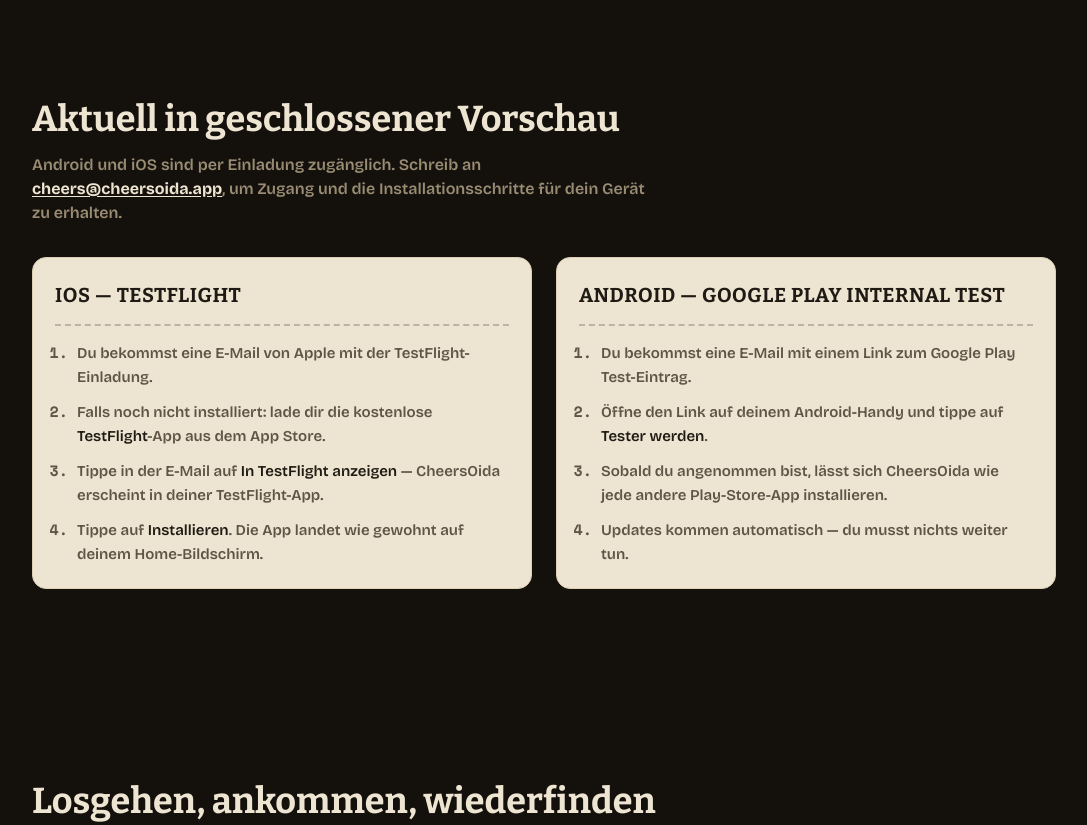
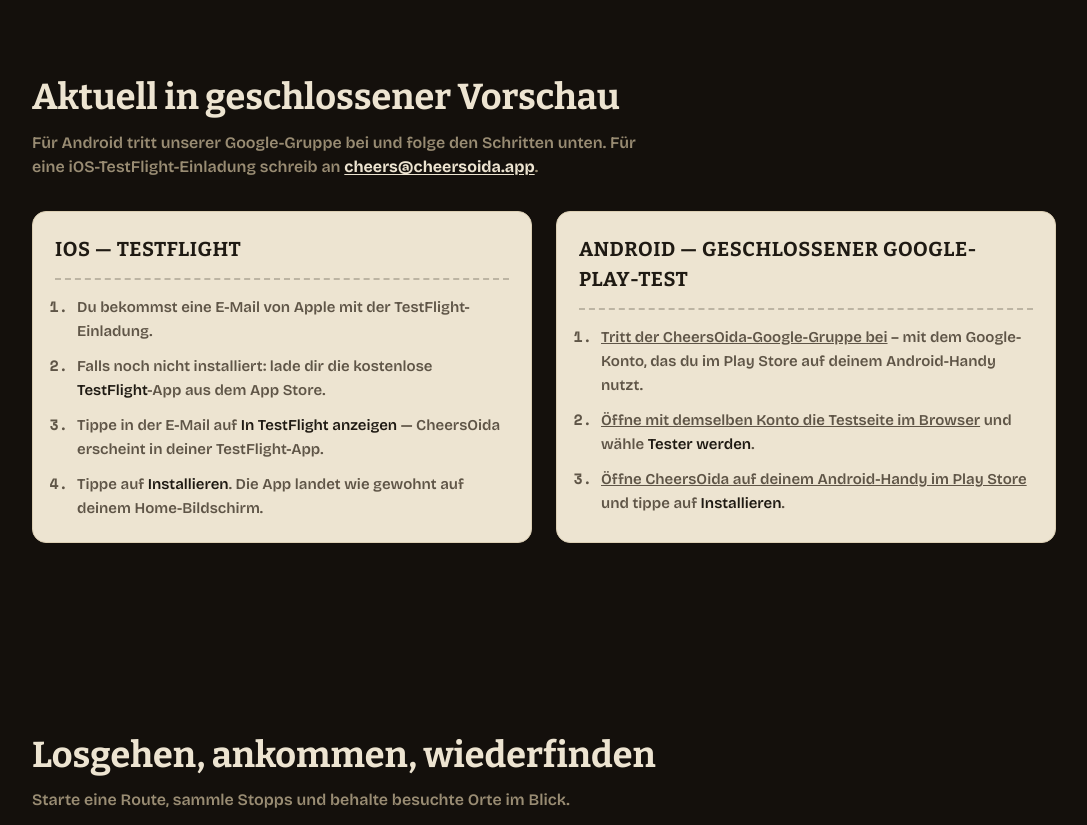
Before and after one commit to checkelmann/cheersoida-website, a plain HTML site: page de/index.html in a window 1280 px wide. Shown: the part 860-1685 px from the top of the page, without its empty margins (96-1183 px from the left). Drawn offline with Linux system fonts and the light colour scheme.

Commit message:
Add Google Group and Android closed-testing instructions

```diff
--- a/de/index.html
+++ b/de/index.html
@@ -28,7 +28,7 @@
 <body>
 
 <aside class="preview-banner" role="note">
-  <div class="container">CheersOida ist aktuell in geschlossener Vorschau — schreib eine E-Mail an <a href="mailto:cheers@cheersoida.app">cheers@cheersoida.app</a>, um für TestFlight oder den Google Play Internal Test freigeschaltet zu werden.</div>
+  <div class="container">Teste CheersOida: <a href="#preview">am geschlossenen Android-Test teilnehmen</a> oder für eine iOS-TestFlight-Einladung an <a href="mailto:cheers@cheersoida.app">cheers@cheersoida.app</a> schreiben.</div>
 </aside>
 
 <nav class="nav">
@@ -97,7 +97,7 @@
 <section id="preview">
   <div class="container">
     <h2 class="section-h">Aktuell in geschlossener Vorschau</h2>
-    <p class="section-sub">Android und iOS sind per Einladung zugänglich. Schreib an <a href="mailto:cheers@cheersoida.app">cheers@cheersoida.app</a>, um Zugang und die Installationsschritte für dein Gerät zu erhalten.</p>
+    <p class="section-sub">Für Android tritt unserer Google-Gruppe bei und folge den Schritten unten. Für eine iOS-TestFlight-Einladung schreib an <a href="mailto:cheers@cheersoida.app">cheers@cheersoida.app</a>.</p>
     <div class="preview">
       <div class="preview__card">
         <div class="preview__title">iOS — TestFlight</div>
@@ -109,12 +109,11 @@
         </ol>
       </div>
       <div class="preview__card">
-        <div class="preview__title">Android — Google Play Internal Test</div>
+        <div class="preview__title">Android — geschlossener Google-Play-Test</div>
         <ol class="preview__steps">
-          <li>Du bekommst eine E-Mail mit einem Link zum Google Play Test-Eintrag.</li>
-          <li>Öffne den Link auf deinem Android-Handy und tippe auf <strong>Tester werden</strong>.</li>
-          <li>Sobald du angenommen bist, lässt sich CheersOida wie jede andere Play-Store-App installieren.</li>
-          <li>Updates kommen automatisch — du musst nichts weiter tun.</li>
+          <li><a href="https://groups.google.com/g/cheersoida">Tritt der CheersOida-Google-Gruppe bei</a> – mit dem Google-Konto, das du im Play Store auf deinem Android-Handy nutzt.</li>
+          <li><a href="https://play.google.com/apps/testing/dev.heckelmann.cheersoida">Öffne mit demselben Konto die Testseite im Browser</a> und wähle <strong>Tester werden</strong>.</li>
+          <li><a href="https://play.google.com/store/apps/details?id=dev.heckelmann.cheersoida">Öffne CheersOida auf deinem Android-Handy im Play Store</a> und tippe auf <strong>Installieren</strong>.</li>
         </ol>
       </div>
     </div>
```
Also changed, not shown: index.html (+6 -7 lines), 1 other file.
